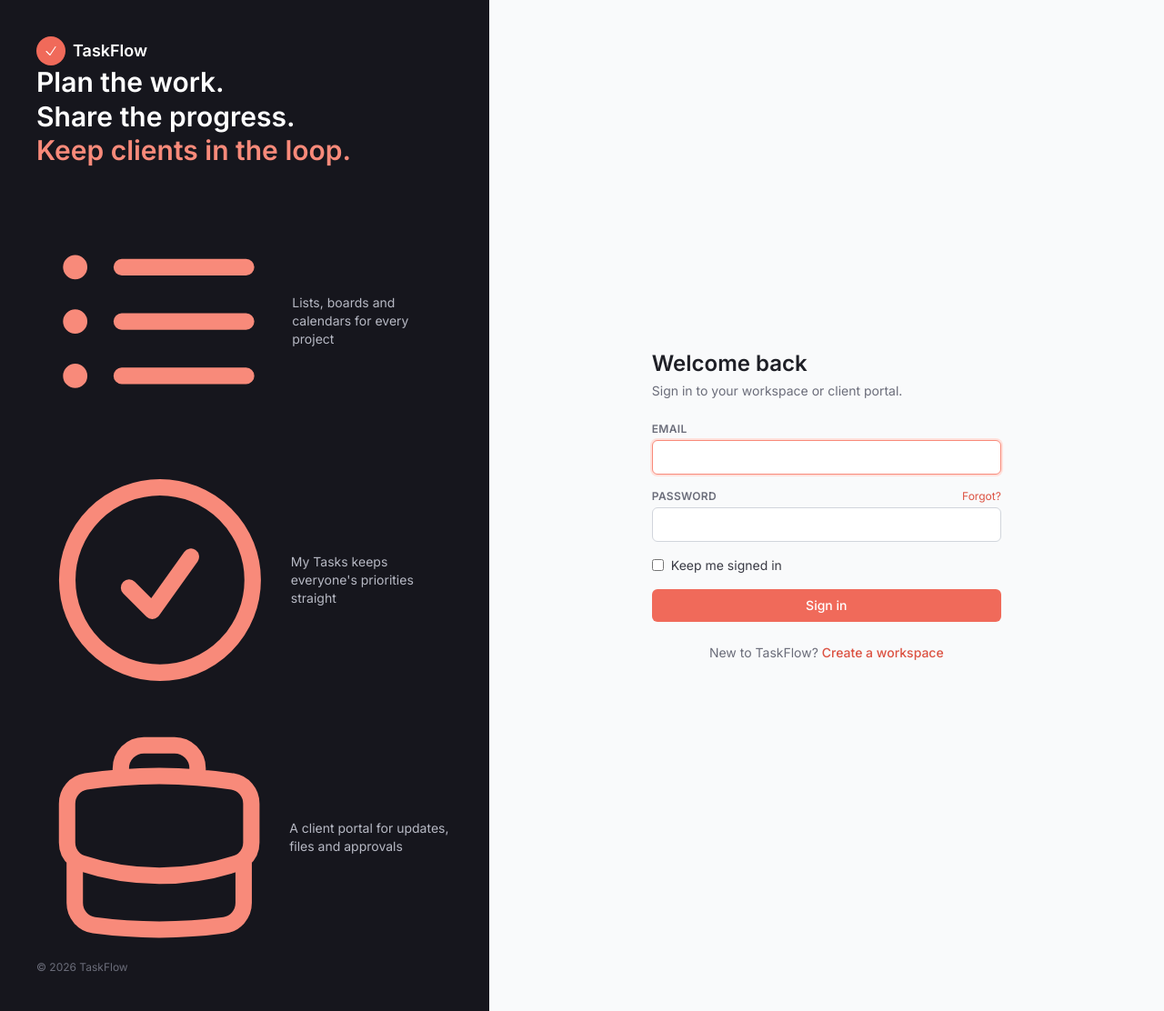
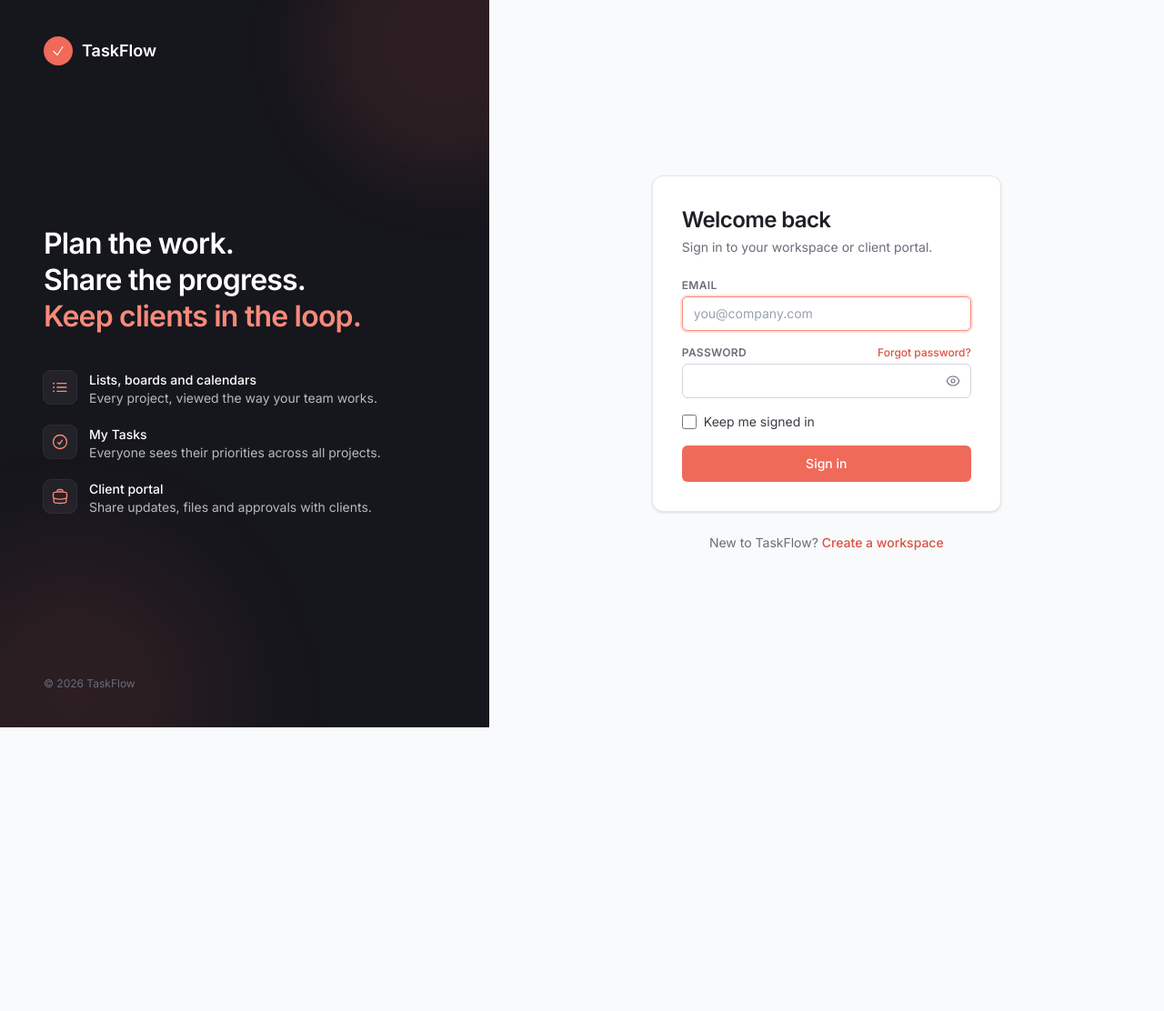
Before and after one commit to gozeniago-hash/traskflow, a Laravel app: page /login in a window 1280 px wide. Shown: the whole page at 91% size. After the commit the page ends 800 px from the top, so only its background shows below. Run offline with Laravel 12, Linux system fonts and the light colour scheme; style sheets or scripts are compiled from the project's sources; some libraries are stand-ins or nearby versions.

Commit message:
Fix oversized icons and polish sign-in pages
Co-Authored-By: Claude Opus 5.5 <noreply@anthropic.com>
Claude-Session: https://claude.ai/code/session_01Lmj1jVABhWXpnZtsf7Bmv7

```diff
--- a/resources/views/auth/forgot-password.blade.php
+++ b/resources/views/auth/forgot-password.blade.php
@@ -1,5 +1,5 @@
 @component('layouts.guest', ['title' => 'Reset password'])
-    <h1 class="text-2xl font-semibold">Reset your password</h1>
+    <h1 class="text-2xl font-semibold tracking-tight">Reset your password</h1>
     <p class="mt-1 text-sm text-ink-500">Enter your email and we'll send you a reset link.</p>
     <form method="POST" action="{{ route('password.email') }}" class="mt-6 space-y-4">
         @csrf
@@ -10,5 +10,7 @@
         </div>
         <button class="btn-primary btn w-full py-2">Send reset link</button>
     </form>
-    <p class="mt-6 text-center text-sm"><a href="{{ route('login') }}" class="text-coral-600 hover:underline">Back to sign in</a></p>
+    @slot('footer')
+        <a href="{{ route('login') }}" class="font-medium text-coral-600 hover:underline">← Back to sign in</a>
+    @endslot
 @endcomponent
--- a/resources/views/auth/invitation.blade.php
+++ b/resources/views/auth/invitation.blade.php
@@ -23,7 +23,7 @@
                 <p class="rounded-md bg-gray-100 px-3 py-2 text-sm">You already have a TaskFlow account. Enter your password to join.</p>
                 <div>
                     <label class="label" for="password">Password</label>
-                    <input id="password" name="password" type="password" required autofocus class="input">
+                    <x-password-input :autofocus="true" />
                     @error('password')<p class="error">{{ $message }}</p>@enderror
                 </div>
                 <button class="btn-primary btn w-full py-2">Join workspace</button>
@@ -35,12 +35,12 @@
                 </div>
                 <div>
                     <label class="label" for="password">Create a password</label>
-                    <input id="password" name="password" type="password" required autocomplete="new-password" class="input">
+                    <x-password-input autocomplete="new-password" />
                     @error('password')<p class="error">{{ $message }}</p>@enderror
                 </div>
                 <div>
                     <label class="label" for="password_confirmation">Confirm password</label>
-                    <input id="password_confirmation" name="password_confirmation" type="password" required class="input">
+                    <x-password-input name="password_confirmation" autocomplete="new-password" />
                 </div>
                 <button class="btn-primary btn w-full py-2">Accept invitation</button>
             @endif
--- a/resources/views/auth/login.blade.php
+++ b/resources/views/auth/login.blade.php
@@ -1,26 +1,33 @@
 @component('layouts.guest', ['title' => 'Sign in'])
-    <h1 class="text-2xl font-semibold">Welcome back</h1>
+    <h1 class="text-2xl font-semibold tracking-tight">Welcome back</h1>
     <p class="mt-1 text-sm text-ink-500">Sign in to your workspace or client portal.</p>
 
-    <form method="POST" action="{{ route('login') }}" class="mt-6 space-y-4">
+    <form method="POST" action="{{ route('login') }}" class="mt-6 space-y-4" x-data="{ busy: false }" x-on:submit="busy = true">
         @csrf
         <div>
             <label class="label" for="email">Email</label>
-            <input id="email" name="email" type="email" value="{{ old('email') }}" required autofocus autocomplete="email" class="input">
-            @error('email')<p class="error">{{ $message }}</p>@enderror
+            <input id="email" name="email" type="email" value="{{ old('email') }}" required autofocus autocomplete="email" inputmode="email"
+                   placeholder="you@company.com" class="input @error('email') border-red-400 ring-2 ring-red-100 @enderror"
+                   @error('email') aria-invalid="true" aria-describedby="email-error" @enderror>
+            @error('email')<p id="email-error" class="error">{{ $message }}</p>@enderror
         </div>
         <div>
-            <div class="flex items-center justify-between">
-                <label class="label" for="password">Password</label>
-                <a href="{{ route('password.request') }}" class="mb-1 text-xs text-coral-600 hover:underline">Forgot?</a>
+            <div class="mb-1 flex items-center justify-between">
+                <label class="label mb-0" for="password">Password</label>
+                <a href="{{ route('password.request') }}" class="text-xs font-medium text-coral-600 hover:underline">Forgot password?</a>
             </div>
-            <input id="password" name="password" type="password" required autocomplete="current-password" class="input">
+            <x-password-input />
         </div>
         <label class="flex items-center gap-2 text-sm text-ink-700">
-            <input type="checkbox" name="remember" class="rounded border-gray-300 text-coral-500 focus:ring-coral-400"> Keep me signed in
+            <input type="checkbox" name="remember" class="h-4 w-4 rounded border-gray-300 text-coral-500 focus:ring-coral-400"> Keep me signed in
         </label>
-        <button class="btn-primary btn w-full py-2">Sign in</button>
+        <button class="btn-primary btn w-full py-2.5" :disabled="busy">
+            <span x-show="!busy">Sign in</span>
+            <span x-show="busy" x-cloak>Signing in…</span>
+        </button>
     </form>
 
-    <p class="mt-6 text-center text-sm text-ink-500">New to TaskFlow? <a href="{{ route('register') }}" class="font-medium text-coral-600 hover:underline">Create a workspace</a></p>
+    @slot('footer')
+        New to TaskFlow? <a href="{{ route('register') }}" class="font-medium text-coral-600 hover:underline">Create a workspace</a>
+    @endslot
 @endcomponent
--- a/resources/views/auth/reset-password.blade.php
+++ b/resources/views/auth/reset-password.blade.php
@@ -10,12 +10,12 @@
         </div>
         <div>
             <label class="label" for="password">New password</label>
-            <input id="password" name="password" type="password" required autocomplete="new-password" class="input">
+            <x-password-input autocomplete="new-password" />
             @error('password')<p class="error">{{ $message }}</p>@enderror
         </div>
         <div>
             <label class="label" for="password_confirmation">Confirm password</label>
-            <input id="password_confirmation" name="password_confirmation" type="password" required class="input">
+            <x-password-input name="password_confirmation" autocomplete="new-password" />
         </div>
         <button class="btn-primary btn w-full py-2">Reset password</button>
     </form>
--- a/resources/views/components/icon.blade.php
+++ b/resources/views/components/icon.blade.php
@@ -1,4 +1,4 @@
-@props(['name', 'class' => 'h-4 w-4'])
+@props(['name', 'class' => ''])
 @php
     // Outline icons (Heroicons, MIT). Stroke-based, 24x24.
     $paths = [
@@ -47,4 +47,9 @@
         'refresh' => 'M16.023 9.348h4.992v-.001M2.985 19.644v-4.992m0 0h4.992m-4.993 0 3.181 3.183a8.25 8.25 0 0 0 13.803-3.7M4.031 9.865a8.25 8.25 0 0 1 13.803-3.7l3.181 3.182m0-4.991v4.99',
     ];
 @endphp
+@php
+    // Callers often pass only a colour (e.g. class="text-coral-400"); keep the default size in that case.
+    $hasSize = (bool) preg_match('/(^|\s)(h|w|size)-/', $class);
+    $class = trim(($hasSize ? '' : 'h-4 w-4 shrink-0 ').$class);
+@endphp
 <svg {{ $attributes->merge(['class' => $class]) }} xmlns="http://www.w3.org/2000/svg" fill="none" viewBox="0 0 24 24" stroke-width="1.6" stroke="currentColor" aria-hidden="true"><path stroke-linecap="round" stroke-linejoin="round" d="{{ $paths[$name] ?? $paths['info'] }}" /></svg>
--- /dev/null
+++ b/resources/views/components/password-input.blade.php
@@ -0,0 +1,11 @@
+{{-- Password field with a show/hide toggle. --}}
+@props(['name' => 'password', 'id' => null, 'autocomplete' => 'current-password', 'autofocus' => false])
+<div x-data="{ show: false }" class="relative">
+    <input id="{{ $id ?? $name }}" name="{{ $name }}" :type="show ? 'text' : 'password'" type="password" required autocomplete="{{ $autocomplete }}" @if ($autofocus) autofocus @endif
+           {{ $attributes->merge(['class' => 'input pr-10']) }}>
+    <button type="button" x-on:click="show = !show" class="absolute inset-y-0 right-0 flex w-10 items-center justify-center text-ink-500 hover:text-ink-900"
+            :aria-label="show ? 'Hide password' : 'Show password'" :title="show ? 'Hide password' : 'Show password'">
+        <x-icon name="eye" class="h-4 w-4" x-show="!show" />
+        <x-icon name="eye-off" class="h-4 w-4" x-show="show" x-cloak />
+    </button>
+</div>
--- a/resources/views/layouts/guest.blade.php
+++ b/resources/views/layouts/guest.blade.php
@@ -6,29 +6,67 @@
 </head>
 <body class="min-h-full bg-gray-50">
 <div class="flex min-h-screen">
-    <div class="hidden w-[42%] flex-col justify-between bg-ink-950 p-10 text-white lg:flex">
-        <div class="flex items-center gap-2 text-lg font-semibold">
+    {{-- Brand panel (large screens) --}}
+    <aside class="relative hidden w-[42%] max-w-xl shrink-0 flex-col overflow-hidden bg-ink-950 px-12 py-10 text-white lg:flex">
+        <div aria-hidden="true" class="pointer-events-none absolute -right-24 -top-24 h-72 w-72 rounded-full bg-coral-500/10 blur-2xl"></div>
+        <div aria-hidden="true" class="pointer-events-none absolute -bottom-32 -left-20 h-80 w-80 rounded-full bg-coral-500/10 blur-3xl"></div>
+
+        <a href="{{ route('login') }}" class="relative flex items-center gap-2.5 text-lg font-semibold">
             <span class="flex h-8 w-8 items-center justify-center rounded-full bg-coral-500"><x-icon name="check" class="h-4 w-4" /></span>
             TaskFlow
-        </div>
-        <div>
-            <p class="text-3xl font-semibold leading-tight">Plan the work.<br>Share the progress.<br><span class="text-coral-400">Keep clients in the loop.</span></p>
-            <ul class="mt-8 space-y-3 text-sm text-ink-300">
-                <li class="flex items-center gap-2"><x-icon name="list" class="text-coral-400" /> Lists, boards and calendars for every project</li>
-                <li class="flex items-center gap-2"><x-icon name="check-circle" class="text-coral-400" /> My Tasks keeps everyone's priorities straight</li>
-                <li class="flex items-center gap-2"><x-icon name="briefcase" class="text-coral-400" /> A client portal for updates, files and approvals</li>
+        </a>
+
+        <div class="relative my-auto py-12">
+            <h2 class="text-[2rem] font-semibold leading-tight tracking-tight">
+                Plan the work.<br>Share the progress.<br><span class="text-coral-400">Keep clients in the loop.</span>
+            </h2>
+            <ul class="mt-10 space-y-5">
+                @foreach ([
+                    ['list', 'Lists, boards and calendars', 'Every project, viewed the way your team works.'],
+                    ['check-circle', 'My Tasks', 'Everyone sees their priorities across all projects.'],
+                    ['briefcase', 'Client portal', 'Share updates, files and approvals with clients.'],
+                ] as [$icon, $label, $text])
+                    <li class="flex items-start gap-3.5">
+                        <span class="flex h-9 w-9 shrink-0 items-center justify-center rounded-lg bg-white/5 ring-1 ring-white/10">
+                            <x-icon :name="$icon" class="h-5 w-5 text-coral-400" />
+                        </span>
+                        <span>
+                            <span class="block text-sm font-medium text-white">{{ $label }}</span>
+                            <span class="block text-sm text-ink-300">{{ $text }}</span>
+                        </span>
+                    </li>
+                @endforeach
             </ul>
         </div>
-        <p class="text-xs text-ink-500">&copy; {{ date('Y') }} TaskFlow</p>
-    </div>
-    <div class="flex flex-1 items-center justify-center p-6">
+
+        <p class="relative text-xs text-ink-500">&copy; {{ date('Y') }} TaskFlow</p>
+    </aside>
+
+    {{-- Form --}}
+    <main class="flex flex-1 flex-col items-center justify-center px-5 py-10 sm:px-8">
         <div class="w-full max-w-sm">
-            @if (session('status'))
-                <div class="mb-4 rounded-md bg-emerald-50 px-3 py-2 text-sm text-emerald-700">{{ session('status') }}</div>
-            @endif
-            {{ $slot }}
+            {{-- Logo for small screens, where the brand panel is hidden --}}
+            <a href="{{ route('login') }}" class="mb-8 flex items-center gap-2 text-base font-semibold text-ink-900 lg:hidden">
+                <span class="flex h-8 w-8 items-center justify-center rounded-full bg-coral-500 text-white"><x-icon name="check" class="h-4 w-4" /></span>
+                TaskFlow
+            </a>
+
+            <div class="rounded-xl border border-gray-200 bg-white p-6 shadow-sm sm:p-8">
+                @if (session('status'))
+                    <div class="mb-5 flex items-start gap-2 rounded-md bg-emerald-50 px-3 py-2.5 text-sm text-emerald-800 ring-1 ring-emerald-200">
+                        <x-icon name="check-circle" class="mt-0.5 h-4 w-4 text-emerald-600" />
+                        <span>{{ session('status') }}</span>
+                    </div>
+                @endif
+                {{ $slot }}
+            </div>
+
+            @isset($footer)
+                <div class="mt-6 text-center text-sm text-ink-500">{{ $footer }}</div>
+            @endisset
         </div>
-    </div>
+    </main>
 </div>
+@livewireScripts
 </body>
 </html>
```
Also changed, not shown: resources/views/auth/register.blade.php (+6 -4 lines), 3 other files.
